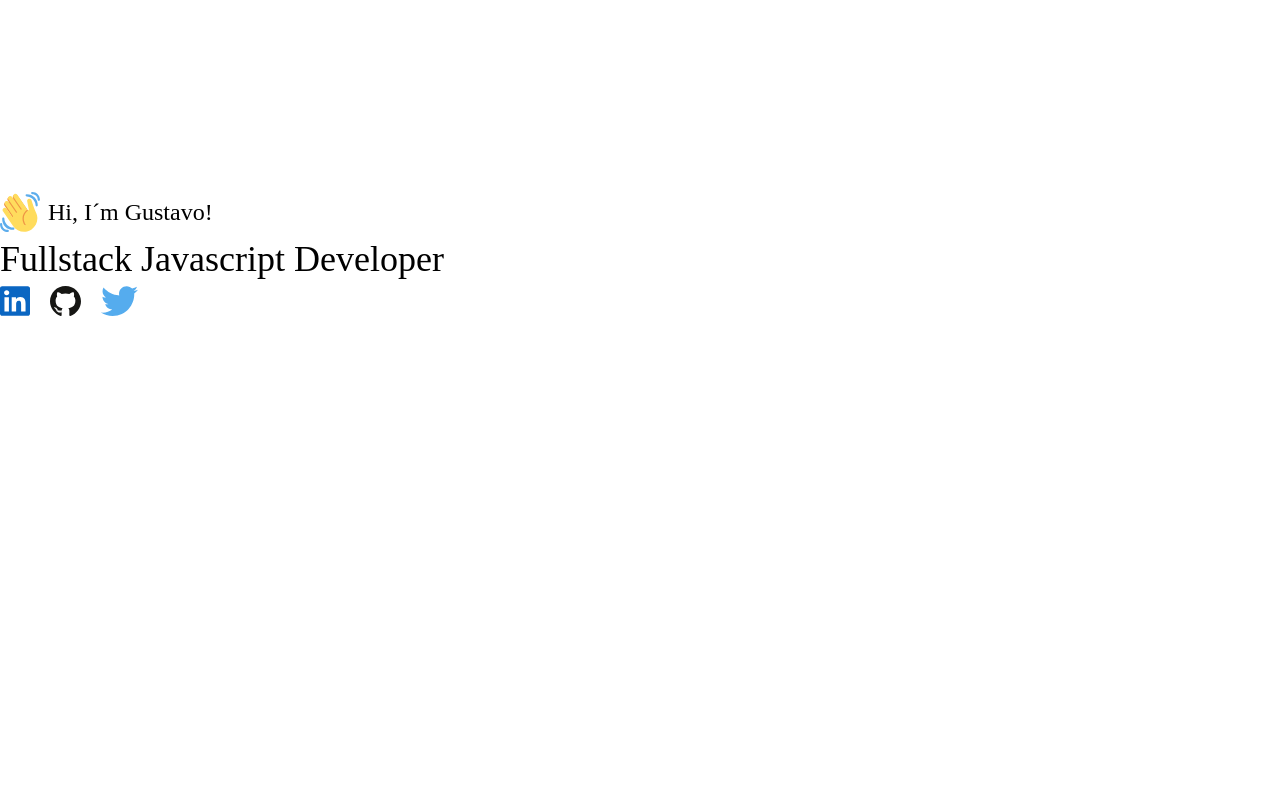
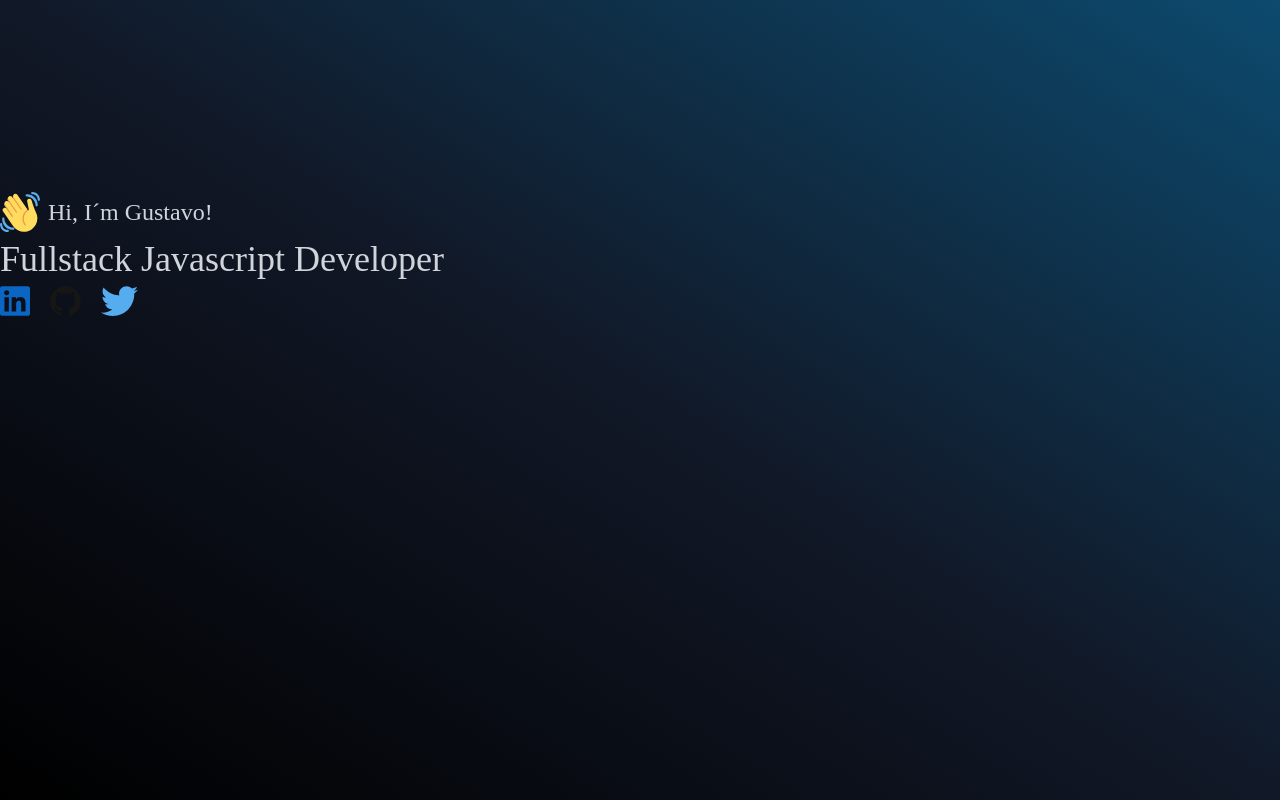
Before and after one commit to gustavoylc/portfolio, a Next.js app: page / in a window 1280 px wide. Built offline with nearby package versions, Linux system fonts and the light colour scheme.

Commit message:
style: change style

```diff
--- a/src/styles/globals.css
+++ b/src/styles/globals.css
@@ -2,12 +2,8 @@
 @tailwind components;
 @tailwind utilities;
 
-/* @layer base {
-	body {
-		@apply  bg-[radial-gradient(ellipse_at_top_right,_var(--tw-gradient-stops))] from-sky-900 via-gray-900 to-black h-screen text-gray-300;
-	}
-}  */
-
-
-/* bg-[radial-gradient(ellipse_at_top_right,_var(--tw-gradient-stops))] from-sky-100 via-sky-50 to-gray-100 */
-/* bg-[radial-gradient(ellipse_at_top_right,_var(--tw-gradient-stops))] from-sky-900 via-gray-900 to-black*/
+@layer base {
+  body {
+    @apply  bg-gradient-to-bl from-sky-900 via-gray-900 to-black h-screen text-gray-300;
+  }
+}
```
